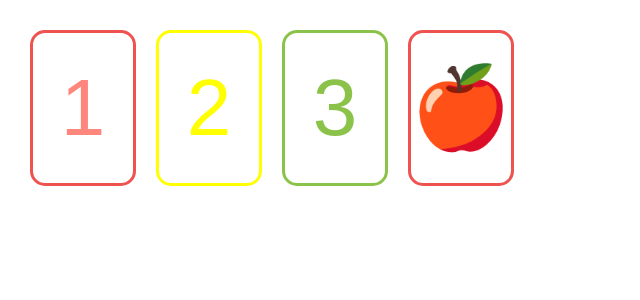
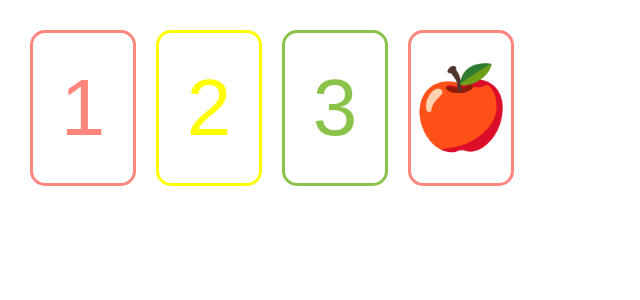
Before and after one commit to antoinejaussoin/plannipoker, a React (Create React App) app: page / in a window 1280 px wide. Shown: the top 300 px of the page, without its empty margins (0-640 px from the left). Built offline with nearby package versions, Linux system fonts and the light colour scheme.

Commit message:
[Week 08] - Replacing the Card CSS by Styled Components

```diff
--- a/src/Components/Card/index.css
+++ /dev/null
@@ -1,14 +0,0 @@
-.card {
-  display: flex;
-  width: 100px;
-  height: 150px;
-  border: 3px solid #ef5350;
-  border-radius: 15px;
-  justify-content: space-around;
-  font-size: 5em;
-  color: #ff867c;
-}
-
-.content {
-  align-self: center;
-}
--- a/src/Components/Card/index.js
+++ b/src/Components/Card/index.js
@@ -1,12 +1,27 @@
 import React from 'react';
-import './index.css';
+import styled from 'styled-components';
 
-const Card = ({ children, color }) => (
-  <div className="card" style={{ color, borderColor: color }}>
-    <div className="content">
+const Container = styled.div`
+  display: flex;
+  width: 100px;
+  height: 150px;
+  border: 3px solid ${props => props.color};
+  border-radius: 15px;
+  justify-content: space-around;
+  font-size: 5em;
+  color: ${props => props.color};
+`;
+
+const Content = styled.div`
+  align-self: center;
+`;
+
+const Card = ({ children, color = '#ff867c' }) => (
+  <Container color={color}>
+    <Content>
       {children}
-    </div>
-  </div>
+    </Content>
+  </Container>
 );
 
 export default Card;
```
